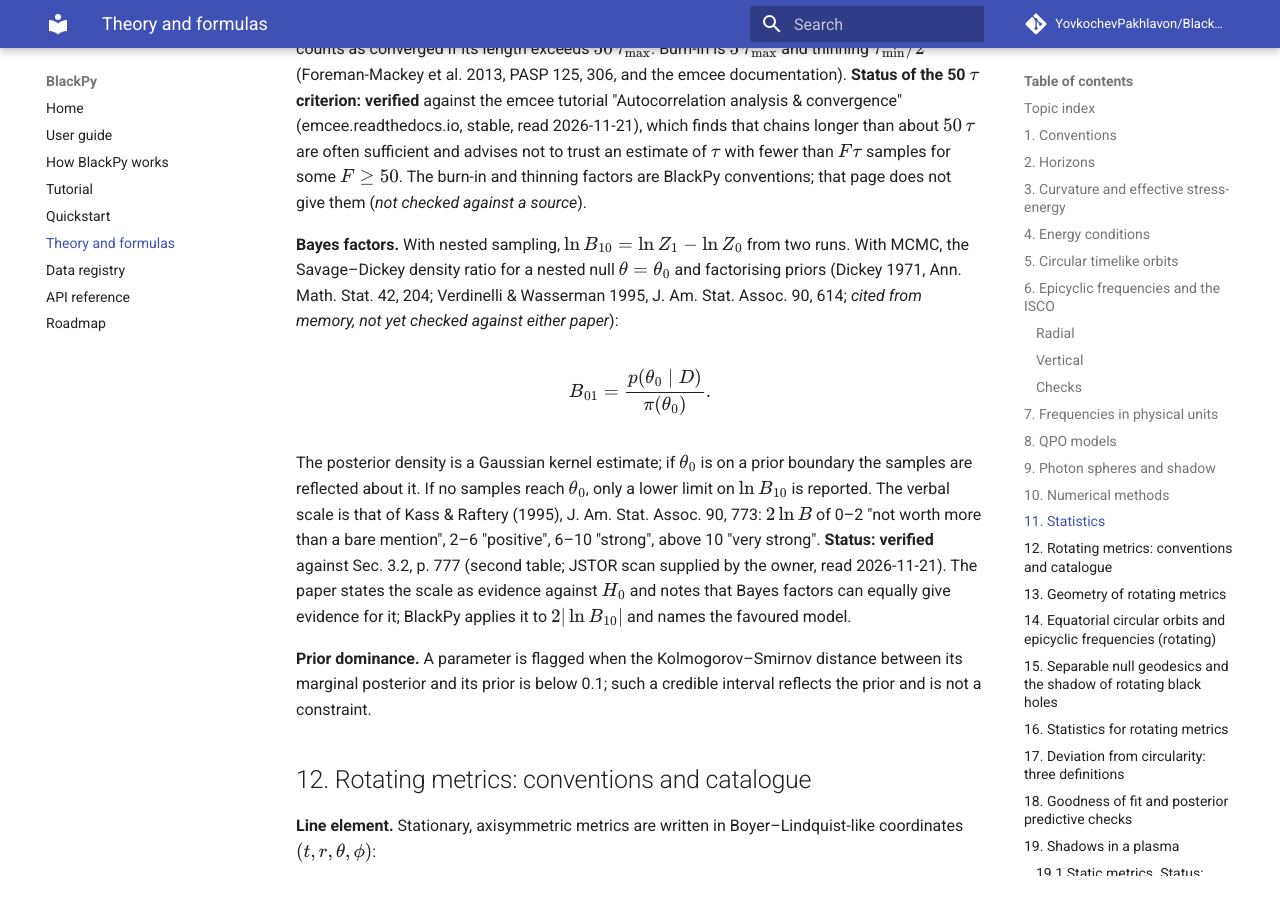
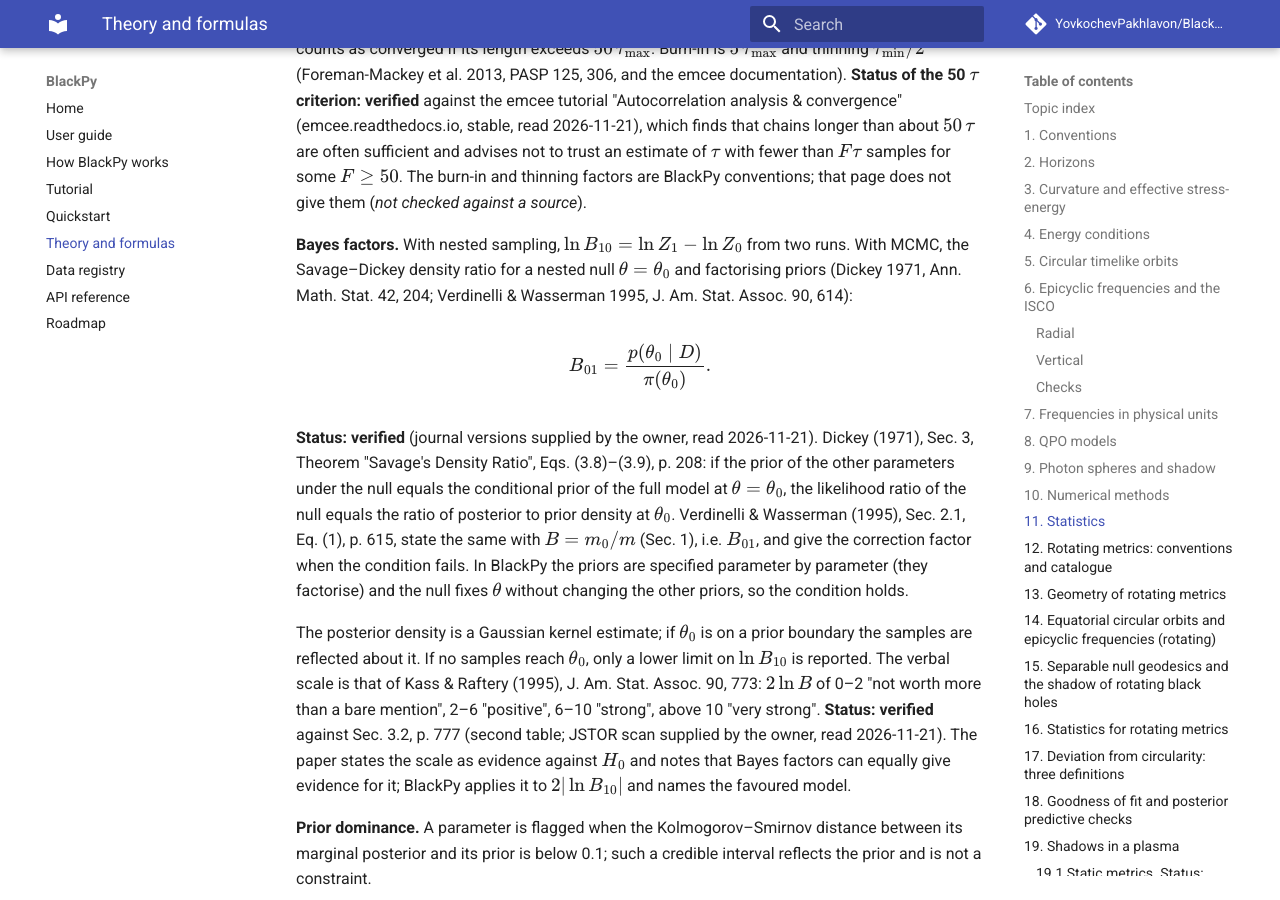
Before and after one commit to YovkochevPakhlavon/BlackPy, an MkDocs documentation site: the page built from docs/theory.md, in a window 1280 px wide and 900 px high, scrolled down 9993 px. Built offline with MkDocs 1.6.1 and Material for MkDocs 9.7.7, drawn with Linux system fonts in a browser that asks for light colours; comment, search, counter and statistics services are not loaded; some of the changed text lies outside the part shown.

Commit message:
Close TO_DO section 3: Savage-Dickey and Meng read, the rest by decision 57
- Savage-Dickey: Dickey (1971), Sec. 3, Theorem "Savage's Density Ratio",
  Eqs. (3.8)-(3.9); Verdinelli & Wasserman (1995), Sec. 2.1, Eq. (1),
  B = m_0/m = B_01. The condition holds for BlackPy's factorising priors.
- Meng (1994), Ann. Stat. 22, 1142, Sec. 5, Theorem 1 and Lemma 1,
  Eqs. (5.4)-(5.6): under the prior predictive distribution the Type I error
  of a posterior predictive test never exceeds 2 alpha.
- DESIGN_NOTES decision 57: the owner closes the remaining sources without
  reading them (GHS 1991, original QPO-model papers, Page-Thorne,
  Novikov-Thorne, Hawking-Ellis, Bardeen 1973, Kerr/Newman/BL, RZ Fig. 1,
  the bambi2019 factor 4, which stays labelled empirical). Protassov &
  van Dyk (2002) is not needed.

Recorded in docs/theory.md, verification/v1.0.md, TO_DO.md and
DESIGN_NOTES.md; docstrings cite the locations. No numerical code changed.

Co-Authored-By: Claude Opus 5.5 <noreply@anthropic.com>

```diff
--- a/docs/theory.md
+++ b/docs/theory.md
@@ -419,10 +419,20 @@ page does not give them (*not checked against a source*).
 **Bayes factors.** With nested sampling, \(\ln B_{10} = \ln Z_1 - \ln Z_0\)
 from two runs. With MCMC, the Savage–Dickey density ratio for a nested null
 \(\theta = \theta_0\) and factorising priors (Dickey 1971, Ann. Math. Stat.
-42, 204; Verdinelli & Wasserman 1995, J. Am. Stat. Assoc. 90, 614; *cited
-from memory, not yet checked against either paper*):
+42, 204; Verdinelli & Wasserman 1995, J. Am. Stat. Assoc. 90, 614):
 
 \[ B_{01} = \frac{p(\theta_0 \mid D)}{\pi(\theta_0)} . \]
+
+**Status: verified** (journal versions supplied by the owner, read
+2026-11-21). Dickey (1971), Sec. 3, Theorem "Savage's Density Ratio",
+Eqs. (3.8)–(3.9), p. 208: if the prior of the other parameters under the null
+equals the conditional prior of the full model at \(\theta = \theta_0\), the
+likelihood ratio of the null equals the ratio of posterior to prior density
+at \(\theta_0\). Verdinelli & Wasserman (1995), Sec. 2.1, Eq. (1), p. 615,
+state the same with \(B = m_0/m\) (Sec. 1), i.e. \(B_{01}\), and give the
+correction factor when the condition fails. In BlackPy the priors are
+specified parameter by parameter (they factorise) and the null fixes
+\(\theta\) without changing the other priors, so the condition holds.
 
 The posterior density is a Gaussian kernel estimate; if \(\theta_0\) is on a
 prior boundary the samples are reflected about it. If no samples reach
@@ -1088,10 +1098,14 @@ well and agrees within \(\sqrt{p(1-p)/J}\). The p-value of datum \(k\) is
 twice. In the discussion printed with Gelman et al. (1996), Rubin (p. 790)
 shows that \(p_b\) is "centered at .5 but less variable than a uniform
 random variable, and thus will have conservative operating characteristics".
-Meng (1994), Ann. Stat. 22, 1142 (abstract read; the body was not
-accessible) states that the Type I error of an \(\alpha\)-level posterior
-predictive test "is often close to but less than \(\alpha\) and will never
-exceed \(2\alpha\)". Two consequences are built in:
+Meng (1994), Ann. Stat. 22, 1142, states in the abstract that the Type I
+error of an \(\alpha\)-level posterior predictive test "is often close to but
+less than \(\alpha\) and will never exceed \(2\alpha\)". **Status: verified**
+against the journal version (JSTOR scan supplied by the owner, read
+2026-11-21): Sec. 5, Theorem 1 (p. 1156) and Lemma 1, Eqs. (5.4)–(5.6)
+(p. 1157), where the probability is taken under the prior predictive
+distribution (5.2), i.e. with the parameters drawn from their prior under
+the null. Two consequences are built in:
 
 - a value near 0.5 is *not* evidence of a good fit (with few degrees of
   freedom it is what one always gets; with none, the check is undefined);
```
Also changed, not shown: DESIGN_NOTES.md (+18 -10 lines), TO_DO.md (+32 -13 lines), verification/v1.0.md (+10 -8 lines), 2 other files.
